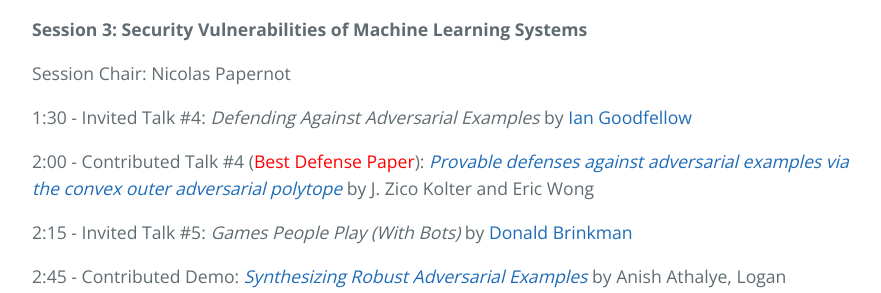
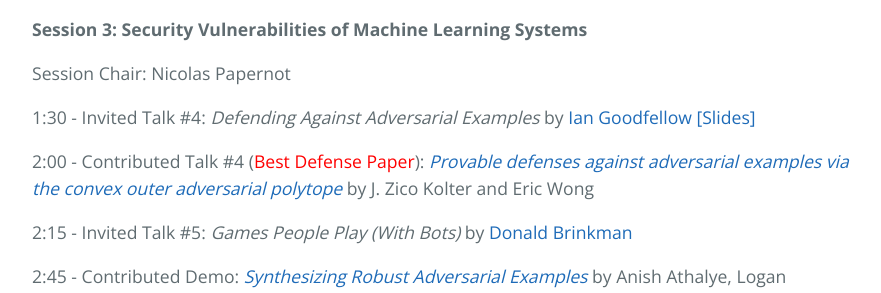
Before and after one commit to machine-learning-and-security/machine-learning-and-security.github.io, a Jekyll site: the page built from index.md, in a window 1280 px wide and 900 px high, scrolled down 3073 px. Shown: the part 155-448 px from the top of the window, without its empty margins (192-1073 px from the left). Built offline with Jekyll 4.4.1, drawn with Linux system fonts in a browser that asks for light colours.

Commit message:
ian's slides'

```diff
--- a/index.md
+++ b/index.md
@@ -149,7 +149,7 @@ Session Chair: Jacob Steinhardt
 
 Session Chair: Nicolas Papernot
 
-1:30 - Invited Talk #4: *Defending Against Adversarial Examples* by [Ian Goodfellow](https://research.google.com/pubs/105214.html)
+1:30 - Invited Talk #4: *Defending Against Adversarial Examples* by [Ian Goodfellow](https://research.google.com/pubs/105214.html) [[Slides]](slides/ian-goodfellow-defending.pdf)
 
 2:00 - Contributed Talk #4 (<span style="color:red">Best Defense Paper</span>): *[Provable defenses against adversarial examples via the convex outer adversarial polytope](papers/mlsec17_paper_42.pdf)* by	J. Zico Kolter and Eric Wong
 
```
Also changed, not shown: 1 other file.
